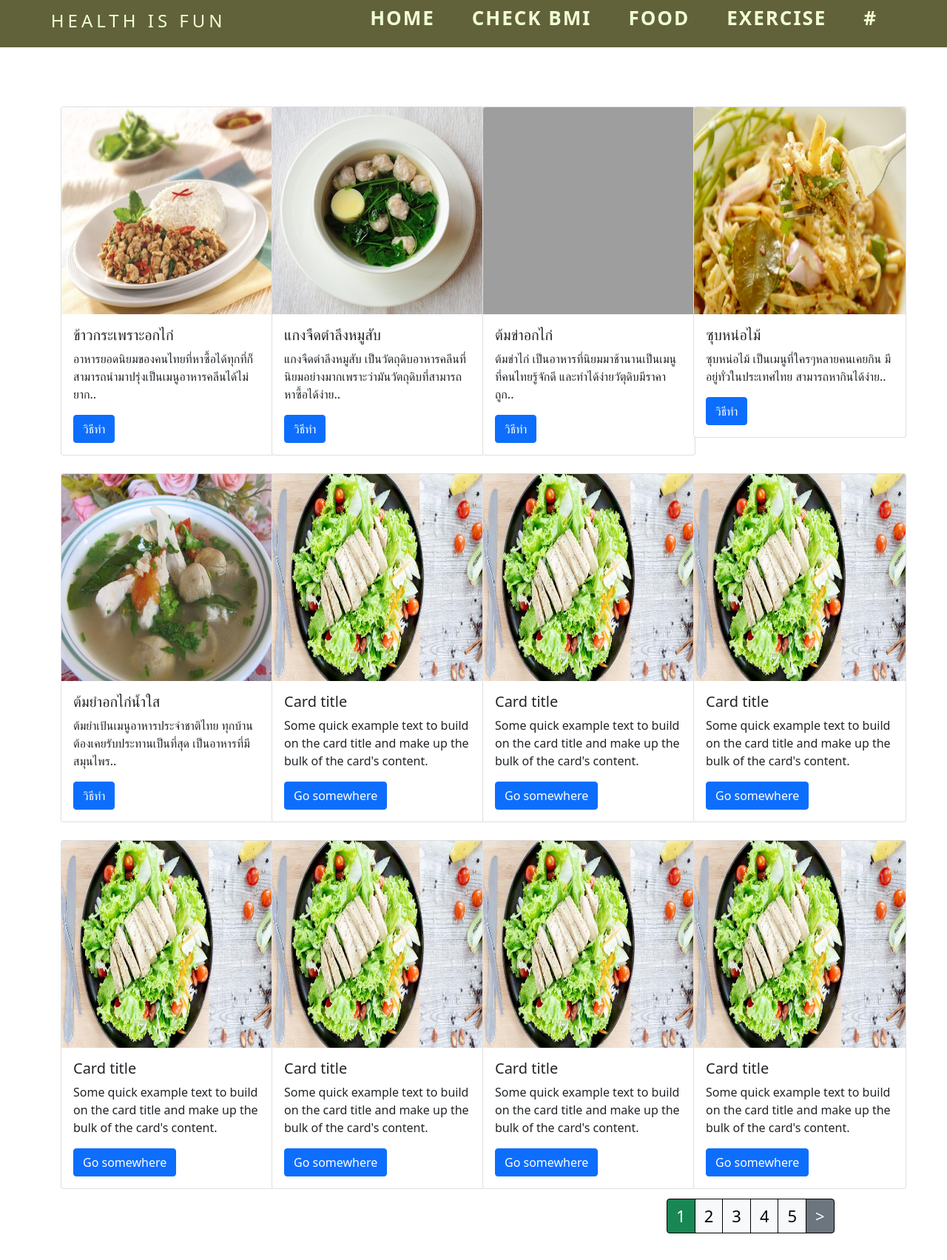
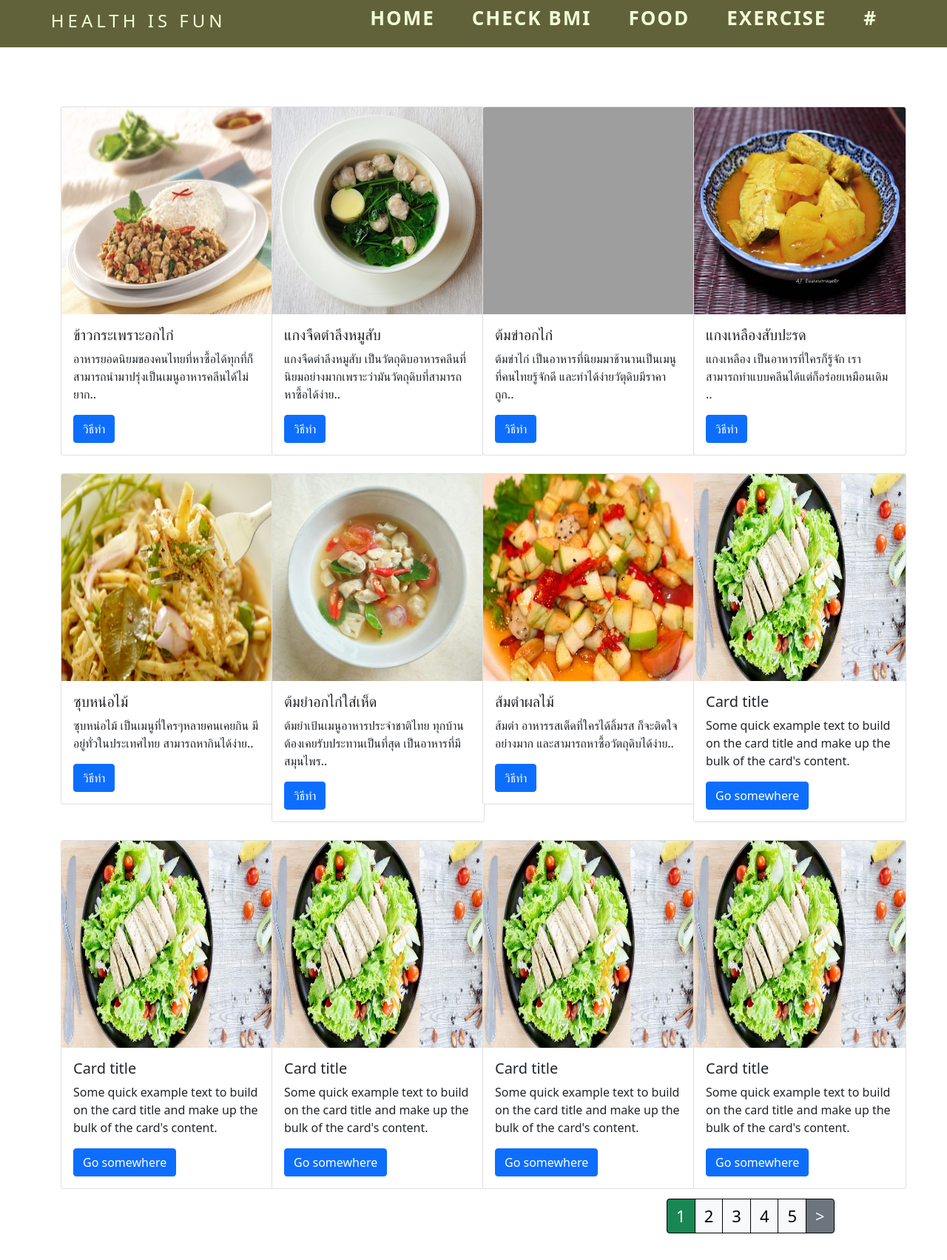
Before and after one commit to Wichai-Kommongkhun/Project, a Flask app: page /food in a window 1280 px wide. Shown: the whole page at 74% size. Run offline with Flask 2, Linux system fonts and the light colour scheme; some libraries are stand-ins or nearby versions; grey boxes are pictures that could not be loaded.

Commit message:
12/9/2021

```diff
--- a/main.py
+++ b/main.py
@@ -49,7 +49,7 @@ def menu_2():
 def menu_3():
     return render_template('food_all/food_menu/menu_3.html')
 
-@app.route("/ก")
+@app.route("/แกงเหลืองสับปะรด")
 def menu_4():
     return render_template('food_all/food_menu/menu_4.html')
 
@@ -57,7 +57,7 @@ def menu_4():
 def menu_5():
     return render_template('food_all/food_menu/menu_5.html')
 
-@app.route("/ต้มยำอกไก่น้ำใส")
+@app.route("/ต้มยำอกไก่ใส่เห็ด")
 def menu_6():
     return render_template('food_all/food_menu/menu_6.html')
 
--- a/templates/food_all/food_page1.html
+++ b/templates/food_all/food_page1.html
@@ -92,11 +92,11 @@
                         <br>
                         <div class="card" style="width: 18rem;">
 
-                            <img src="/static/images/ซุบหน่อไม้.jpg" class="card-img-top"  alt="...">
+                            <img src="/static/images/แกงเหลืองสับปะรด.jpg" class="card-img-top"  alt="...">
                             <div class="card-body">
-                            <h5 class="card-title">ซุบหน่อไม้</h5>
-                            <p class="card-text">ซุบหน่อไม้ เป็นเมนูที่ใครๆหลายคนเคยกิน มีอยู่ทั่วในประเทศไทย สามารถหากินได้ง่าย..</p>
-                            <a href="http://127.0.0.1:5000/ซุบหน่อไม้" class="btn btn-primary">วิธีทำ</a>
+                            <h5 class="card-title">แกงเหลืองสับปะรด</h5>
+                            <p class="card-text">แกงเหลือง เป็นอาหารที่ใครก็รู้จัก เราสามารถทำแบบคลีนได้แต่ก็อร่อยเหมือนเดิม ..</p>
+                            <a href="http://127.0.0.1:5000/แกงเหลืองสับปะรด" class="btn btn-primary">วิธีทำ</a>
                             </div>
                         </div>
                     </div>
@@ -105,11 +105,11 @@
                 <div class="col-md-3">
                     <br>
                     <div class="card" style="width: 18rem;">
-                        <img src="/static/images/ต้มยำอกไก่น้ำใส.jpg" class="card-img-top"  alt="" >
+                        <img src="/static/images/ซุบหน่อไม้.jpg" class="card-img-top"  alt="" >
                         <div class="card-body">
-                        <h5 class="card-title">ต้มยำอกไก่น้ำใส</h5>
-                        <p class="card-text">ต้มยำเป้นเมนูอาหารประจำชาติไทย ทุกบ้านต้องเคยรับประทานเป็นที่สุด เป็นอาหารที่มีสมุนไพร..</p>
-                        <a href="http://127.0.0.1:5000/ต้มยำอกไก่น้ำใส" class="btn btn-primary">วิธีทำ</a>
+                        <h5 class="card-title">ซุบหน่อไม้</h5>
+                        <p class="card-text">ซุบหน่อไม้ เป็นเมนูที่ใครๆหลายคนเคยกิน มีอยู่ทั่วในประเทศไทย สามารถหากินได้ง่าย..</p>
+                        <a href="http://127.0.0.1:5000/ซุบหน่อไม้" class="btn btn-primary">วิธีทำ</a>
                         </div>
                     </div>
                 </div>
@@ -118,11 +118,11 @@
                 <div class="col-md-3">
                     <br>
                     <div class="card" style="width: 18rem;">
-                        <img src="/static/images/food1.jpg" class="card-img-top" alt="...">
+                        <img src="/static/images/ต้มยำอกไก่ใส่เห็ด.jpg" class="card-img-top" alt="...">
                         <div class="card-body">
-                        <h5 class="card-title">Card title</h5>
-                        <p class="card-text">Some quick example text to build on the card title and make up the bulk of the card's content.</p>
-                        <a href="#" class="btn btn-primary">Go somewhere</a>
+                        <h5 class="card-title">ต้มยำอกไก่ใส่เห็ด</h5>
+                        <p class="card-text">ต้มยำเป้นเมนูอาหารประจำชาติไทย ทุกบ้านต้องเคยรับประทานเป็นที่สุด เป็นอาหารที่มีสมุนไพร..</p>
+                        <a href="http://127.0.0.1:5000/ต้มยำอกไก่ใส่เห็ด" class="btn btn-primary">วิธีทำ</a>
                         </div>
                     </div>
                 </div>
@@ -131,11 +131,11 @@
                 <div class="col-md-3">
                     <br>
                     <div class="card" style="width: 18rem;">
-                        <img src="/static/images/food1.jpg" class="card-img-top" alt="...">
+                        <img src="/static/images/ส้มตำผลไม้2.jpg" class="card-img-top" alt="...">
                         <div class="card-body">
-                        <h5 class="card-title">Card title</h5>
-                        <p class="card-text">Some quick example text to build on the card title and make up the bulk of the card's content.</p>
-                        <a href="#" class="btn btn-primary">Go somewhere</a>
+                        <h5 class="card-title">ส้มตำผลไม้</h5>
+                        <p class="card-text">ส้มตำ อาหารรสเด็ดที่ใครได้ลิ้มรส ก็จะติดใจอย่างมาก และสามารถหาซื้อวัตถุดิบได้ง่าย..</p>
+                        <a href="http://127.0.0.1:5000/ส้มตำผลไม้" class="btn btn-primary">วิธีทำ</a>
                         </div>
                     </div>
                 </div>
```
Also changed, not shown: templates/food_all/food_menu/menu_4.html (added, +97 -0 lines), templates/food_all/food_menu/menu_6.html (+7 -12 lines), templates/food_all/food_menu/menu_7.html (+49 -0 lines), static/images/ต้มยำอกไก่ใส่เห็ด.jpg (added), static/images/ส้มตำผลไม้.jpg (added), static/images/ส้มตำผลไม้2.jpg (added), static/images/ส้มตำผลไม้วัตถุดิบ.jpg (added), static/images/แกงเหลืองสับปะรด.jpg (added), static/images/แกงเหลืองสับปะรด2.jpg (added).
